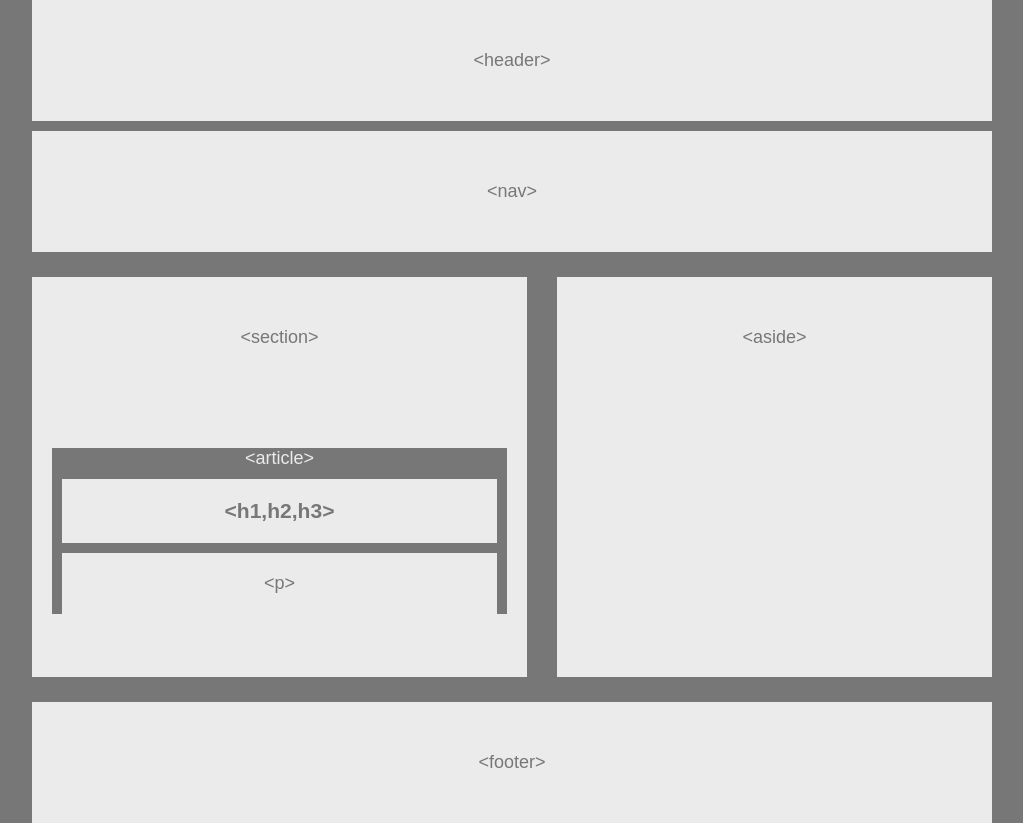
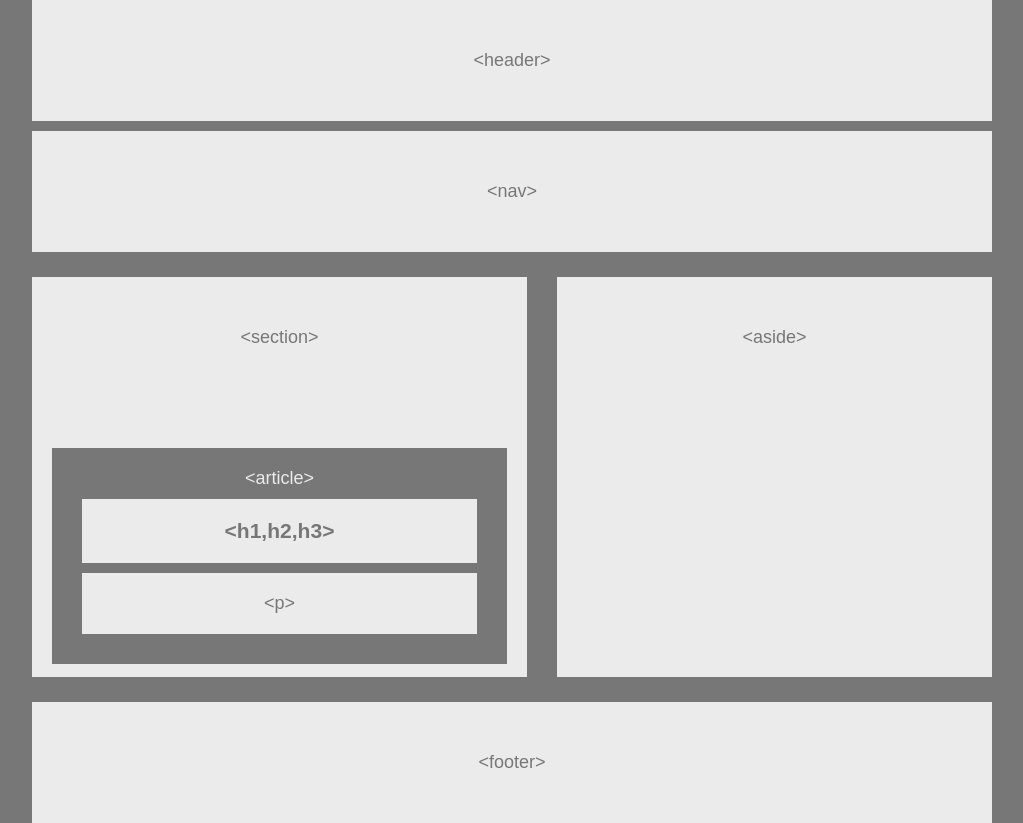
Before and after one commit to cjimenez0421/HW-Wireframe, a plain HTML site: page index.html in a window 1280 px wide. Shown: the whole page, without its empty margins (128-1151 px from the left). Drawn offline with Linux system fonts and the light colour scheme.

Commit message:
fixed padding on article

```diff
--- a/style.css
+++ b/style.css
@@ -43,7 +43,7 @@
   article {
       color:#ebebeb;
       background-color: #777;
-      padding: 20px 20pxgit st;
+      padding: 20px 20px;
       margin-top: 100px;
   }
 
```
